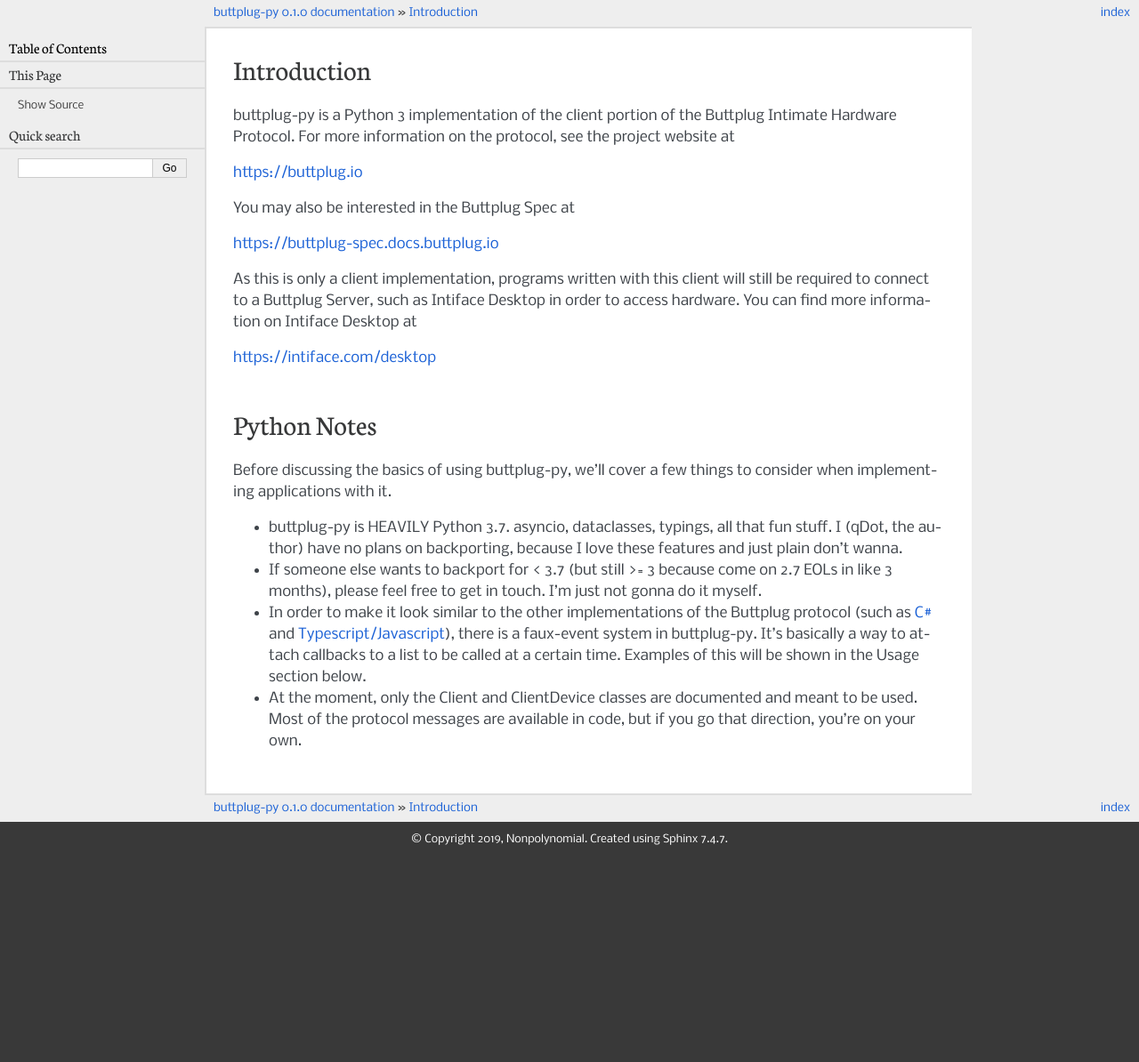
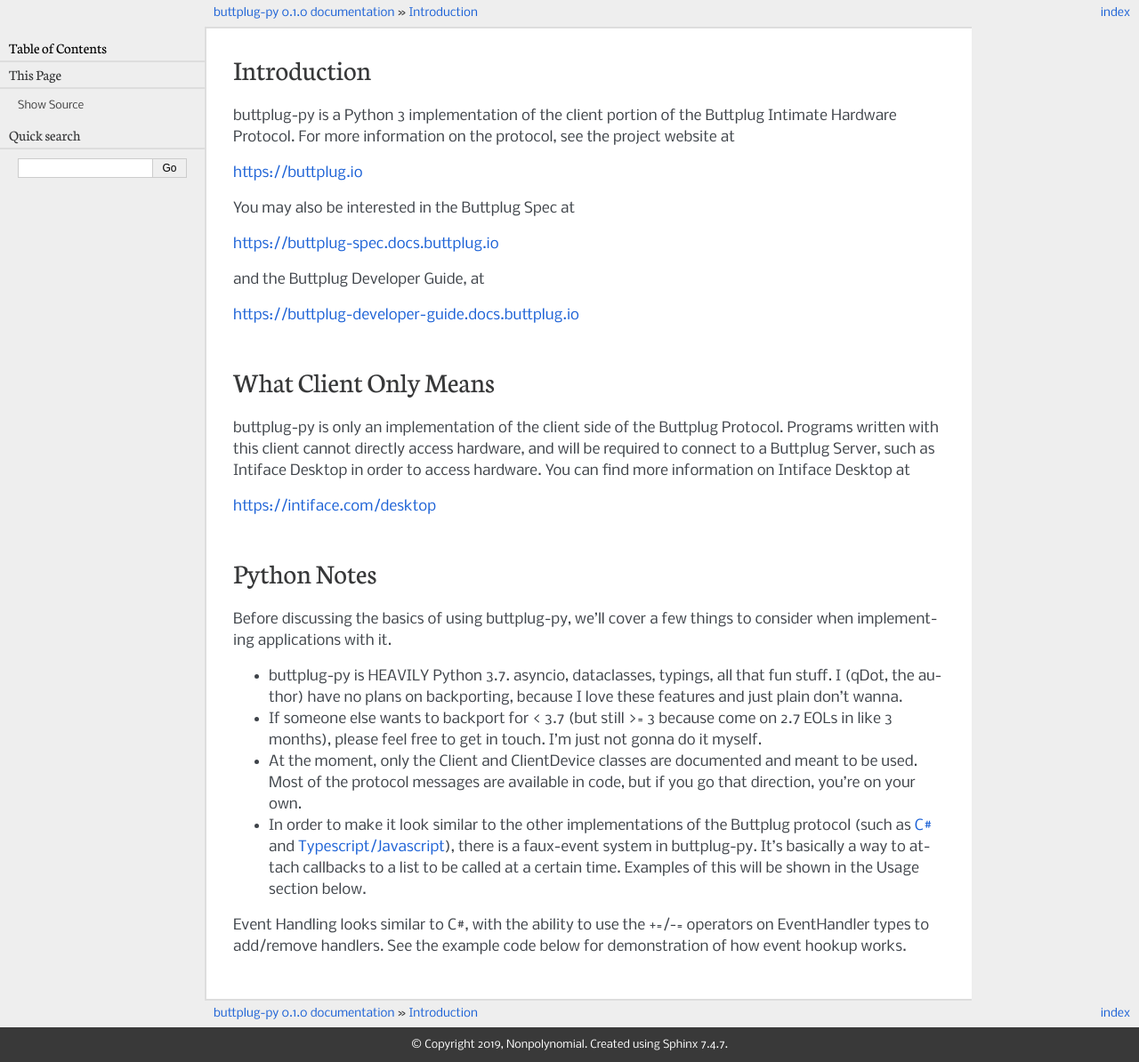
Before and after one commit to buttplugio/buttplug-py, a Sphinx documentation site: the page built from docs/index.md, in a window 1280 px wide. Shown: the whole page at 89% size. Built offline with Sphinx 7.4.7, drawn with Linux system fonts in a browser that asks for light colours; before the commit the page ends 963 px from its top, so only the background shows below that.

Commit message:
doc: Clarify client-only and event handling

```diff
--- a/docs/index.md
+++ b/docs/index.md
@@ -10,10 +10,17 @@
 
 https://buttplug-spec.docs.buttplug.io
 
-As this is only a client implementation, programs written with this
-client will still be required to connect to a Buttplug Server, such as
-Intiface Desktop in order to access hardware. You can find more
-information on Intiface Desktop at
+and the Buttplug Developer Guide, at
+
+https://buttplug-developer-guide.docs.buttplug.io
+
+## What Client Only Means
+
+buttplug-py is only an implementation of the client side of the
+Buttplug Protocol. Programs written with this client cannot directly
+access hardware, and will be required to connect to a Buttplug Server,
+such as Intiface Desktop in order to access hardware. You can find
+more information on Intiface Desktop at
 
 https://intiface.com/desktop
 
@@ -29,6 +36,9 @@
 - If someone else wants to backport for < 3.7 (but still >= 3 because
   come on 2.7 EOLs in like 3 months), please feel free to get in
   touch. I'm just not gonna do it myself.
+- At the moment, only the Client and ClientDevice classes are
+  documented and meant to be used. Most of the protocol messages are
+  available in code, but if you go that direction, you're on your own.
 - In order to make it look similar to the other implementations of the
   Buttplug protocol (such as
   [C#](https://github.com/buttplugio/buttplug-cshar) and
@@ -36,6 +46,7 @@
   there is a faux-event system in buttplug-py. It's basically a way to
   attach callbacks to a list to be called at a certain time. Examples
   of this will be shown in the Usage section below.
-- At the moment, only the Client and ClientDevice classes are
-  documented and meant to be used. Most of the protocol messages are
-  available in code, but if you go that direction, you're on your own.
+
+Event Handling looks similar to C#, with the ability to use the +=/-=
+operators on EventHandler types to add/remove handlers. See the
+example code below for demonstration of how event hookup works.
```
